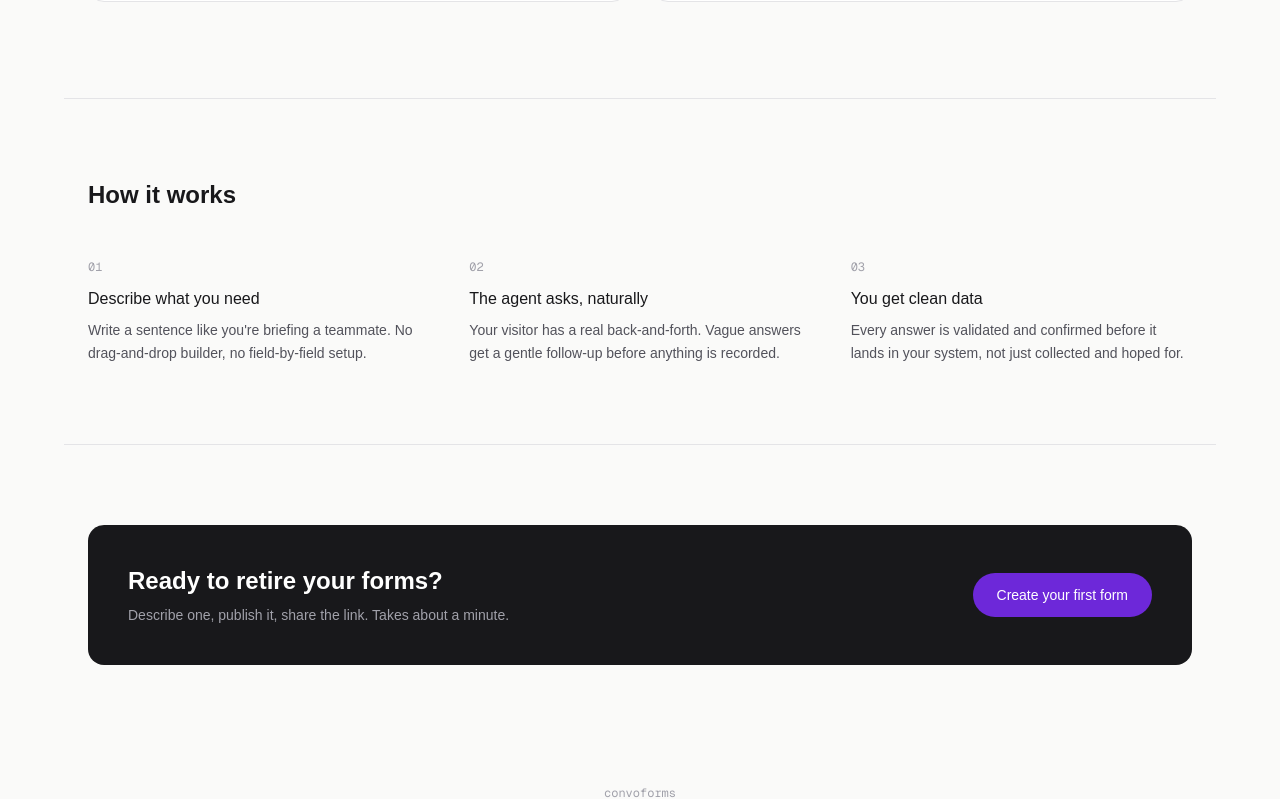
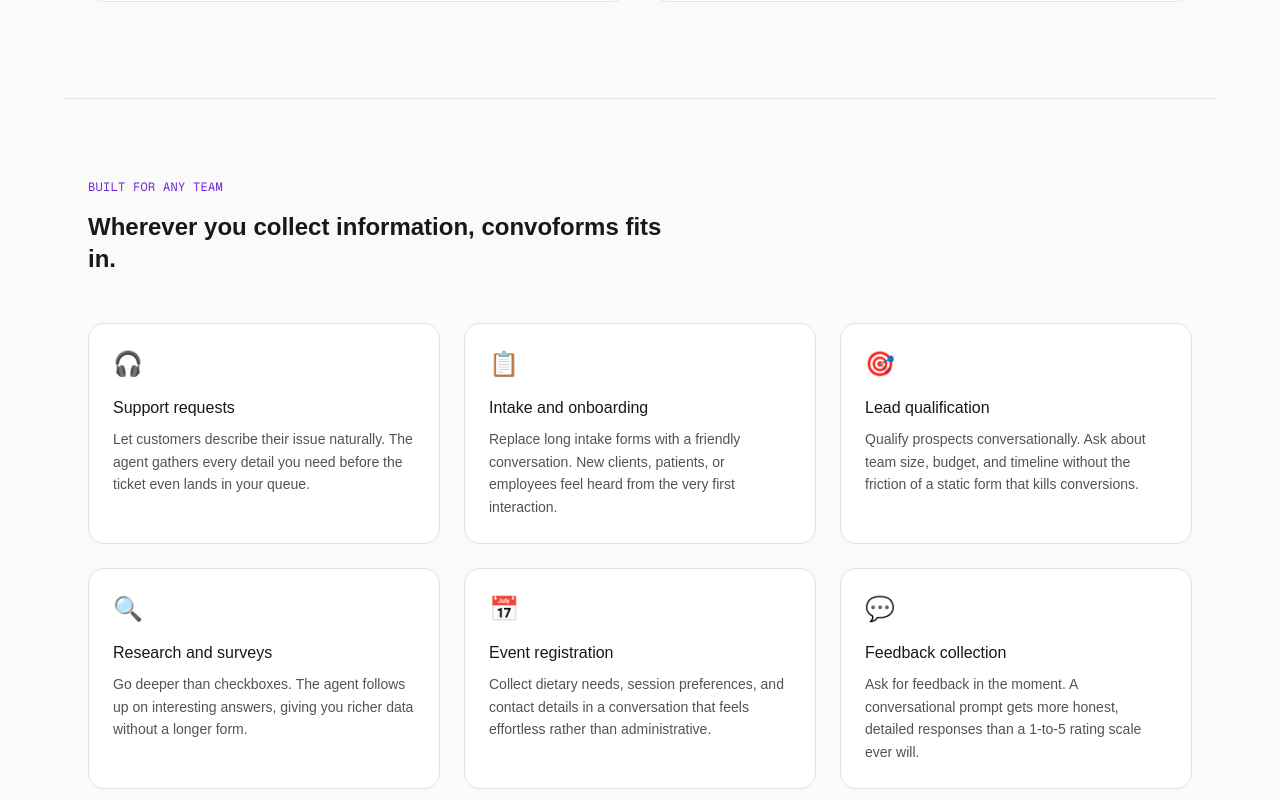
Before and after one commit to fvargas809/convoforms, a Next.js app: page / in a window 1280 px wide. Shown: the part 998-1797 px from the top of the page. Built offline with nearby package versions, Linux system fonts and the light colour scheme.

Commit message:
marketing section

```diff
--- a/app/page.tsx
+++ b/app/page.tsx
@@ -85,6 +85,61 @@
         </div>
       </section>
 
+      {/* Use cases */}
+      <section className="mx-auto max-w-6xl px-6 py-20 border-t border-[#E4E4E7]">
+        <p className="font-mono text-xs tracking-wide text-[#6D28D9] uppercase mb-4">
+          Built for any team
+        </p>
+        <h2 className="text-2xl font-semibold mb-12 max-w-xl">
+          Wherever you collect information, convoforms fits in.
+        </h2>
+        <div className="grid sm:grid-cols-3 gap-6">
+          {[
+            {
+              icon: '🎧',
+              title: 'Support requests',
+              body: 'Let customers describe their issue naturally. The agent gathers every detail you need before the ticket even lands in your queue.',
+            },
+            {
+              icon: '📋',
+              title: 'Intake and onboarding',
+              body: 'Replace long intake forms with a friendly conversation. New clients, patients, or employees feel heard from the very first interaction.',
+            },
+            {
+              icon: '🎯',
+              title: 'Lead qualification',
+              body: 'Qualify prospects conversationally. Ask about team size, budget, and timeline without the friction of a static form that kills conversions.',
+            },
+            {
+              icon: '🔍',
+              title: 'Research and surveys',
+              body: 'Go deeper than checkboxes. The agent follows up on interesting answers, giving you richer data without a longer form.',
+            },
+            {
+              icon: '📅',
+              title: 'Event registration',
+              body: 'Collect dietary needs, session preferences, and contact details in a conversation that feels effortless rather than administrative.',
+            },
+            {
+              icon: '💬',
+              title: 'Feedback collection',
+              body: 'Ask for feedback in the moment. A conversational prompt gets more honest, detailed responses than a 1-to-5 rating scale ever will.',
+            },
+          ].map((item) => (
+            <div
+              key={item.title}
+              className="rounded-2xl border border-[#E4E4E7] bg-white p-6"
+            >
+              <span className="text-2xl mb-4 block">{item.icon}</span>
+              <h3 className="font-medium text-[#18181B] mb-2">{item.title}</h3>
+              <p className="text-sm text-[#52525B] leading-relaxed">{item.body}</p>
+            </div>
+          ))}
+        </div>
+      </section>
+
+
+
       <section className="mx-auto max-w-6xl px-6 py-20 border-t border-[#E4E4E7]">
         <h2 className="text-2xl font-semibold mb-12">How it works</h2>
         <div className="grid sm:grid-cols-3 gap-10">
@@ -118,9 +173,10 @@
       <section className="mx-auto max-w-6xl px-6 py-20 border-t border-[#E4E4E7]">
         <div className="rounded-2xl bg-[#18181B] text-white p-10 flex items-center justify-between flex-wrap gap-6">
           <div>
-            <h2 className="text-2xl font-semibold mb-2">Ready to retire your forms?</h2>
+            <h2 className="text-2xl font-semibold mb-2">Start with your support queue.</h2>
             <p className="text-[#A1A1AA] text-sm">
-              Describe one, publish it, share the link. Takes about a minute.
+              Build a support request form in under a minute. Share the link, and let
+              the agent do the intake for you.
             </p>
           </div>
           <Link
```
